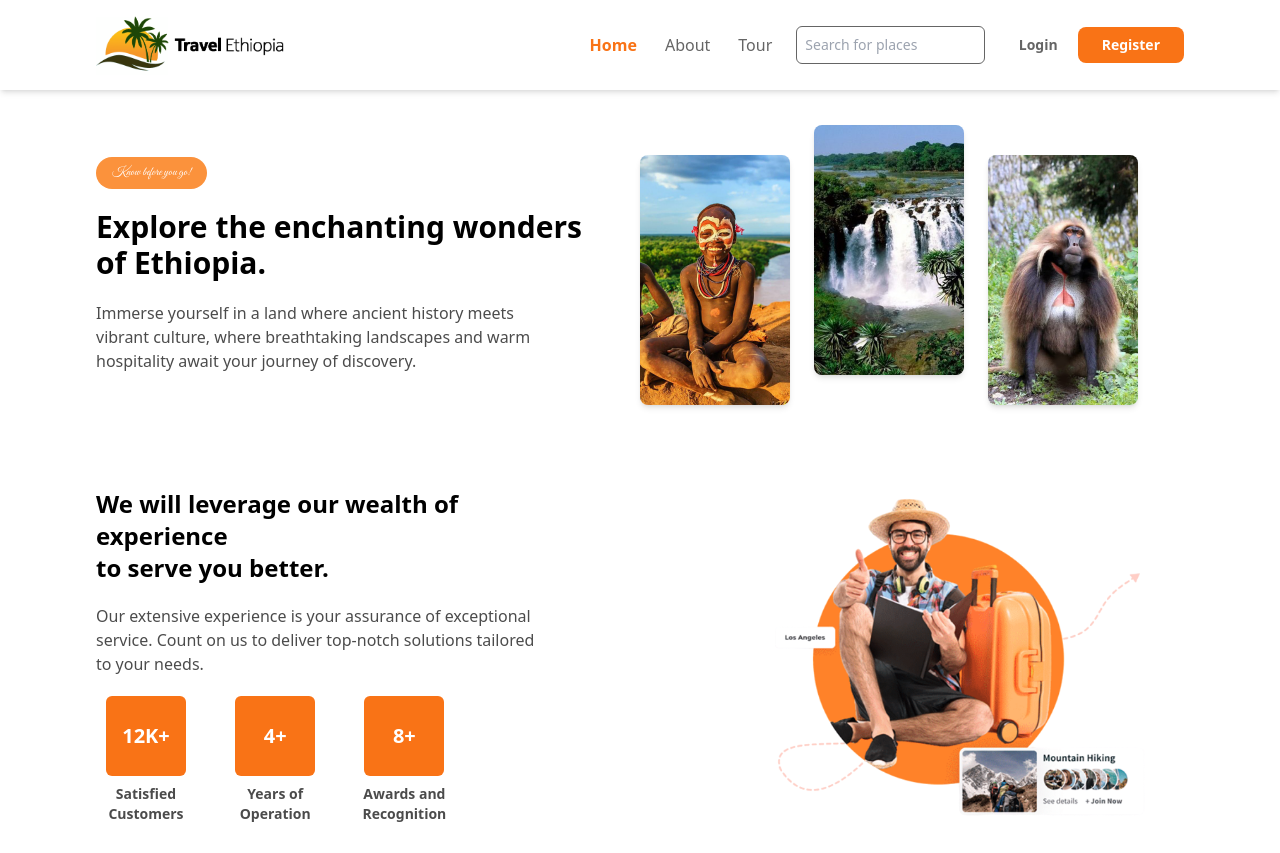
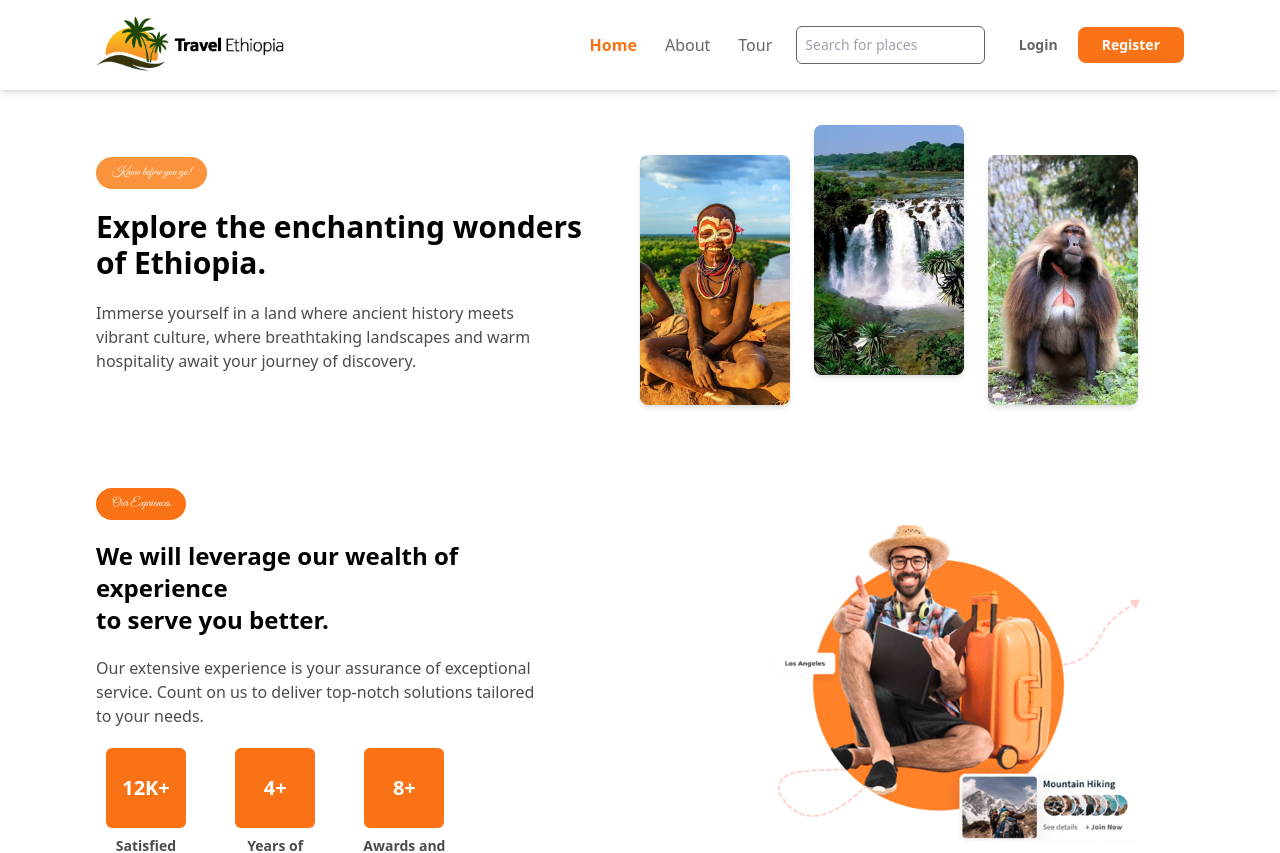
Before and after one commit to Henok-Belachew/Travel-Ethiopia, a React (Vite) app in the folder client/: page / in a window 1280 px wide. Shown: the top 853 px of the page. Built offline with nearby package versions, Linux system fonts and the light colour scheme.

Commit message:
few changes made

```diff
--- a/client/src/components/Exprience.jsx
+++ b/client/src/components/Exprience.jsx
@@ -6,6 +6,7 @@ function Exprience() {
     <div className='flex justify-between'>
         {/* ========== Left Side ========== */}
         <div className='w-1/2 px-96 py-12 flex flex-col gap-5'>
+        <span className='p-2 text-xs px-4 font-great font-[500] text-white rounded-[100px] bg-orange-500 self-start'>Our Expriences</span>
             <h1 className='font-semibold text-2xl'>We will leverage our wealth of experience <br /> to serve you better.</h1>
             <p className='opacity-70'>
             Our extensive experience is your assurance of exceptional service. Count on us to deliver top-notch solutions tailored to your needs.
```
